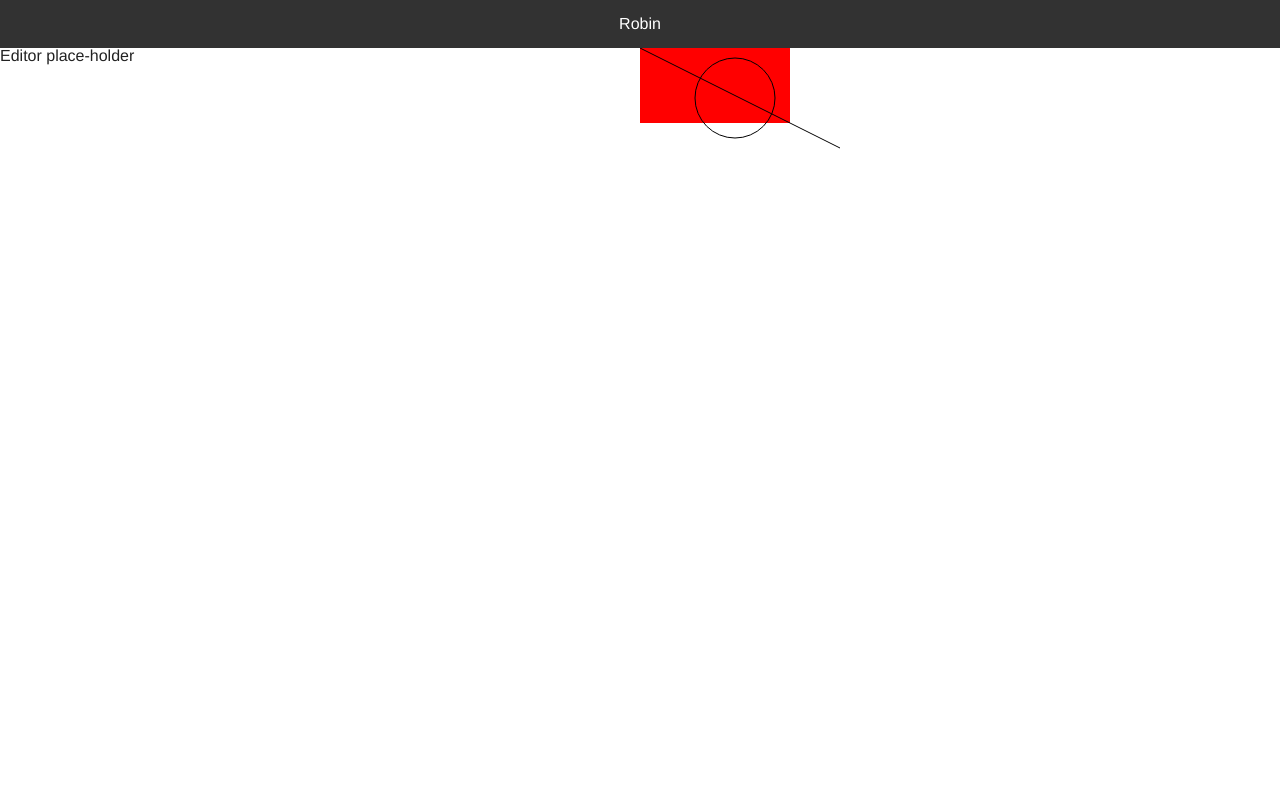
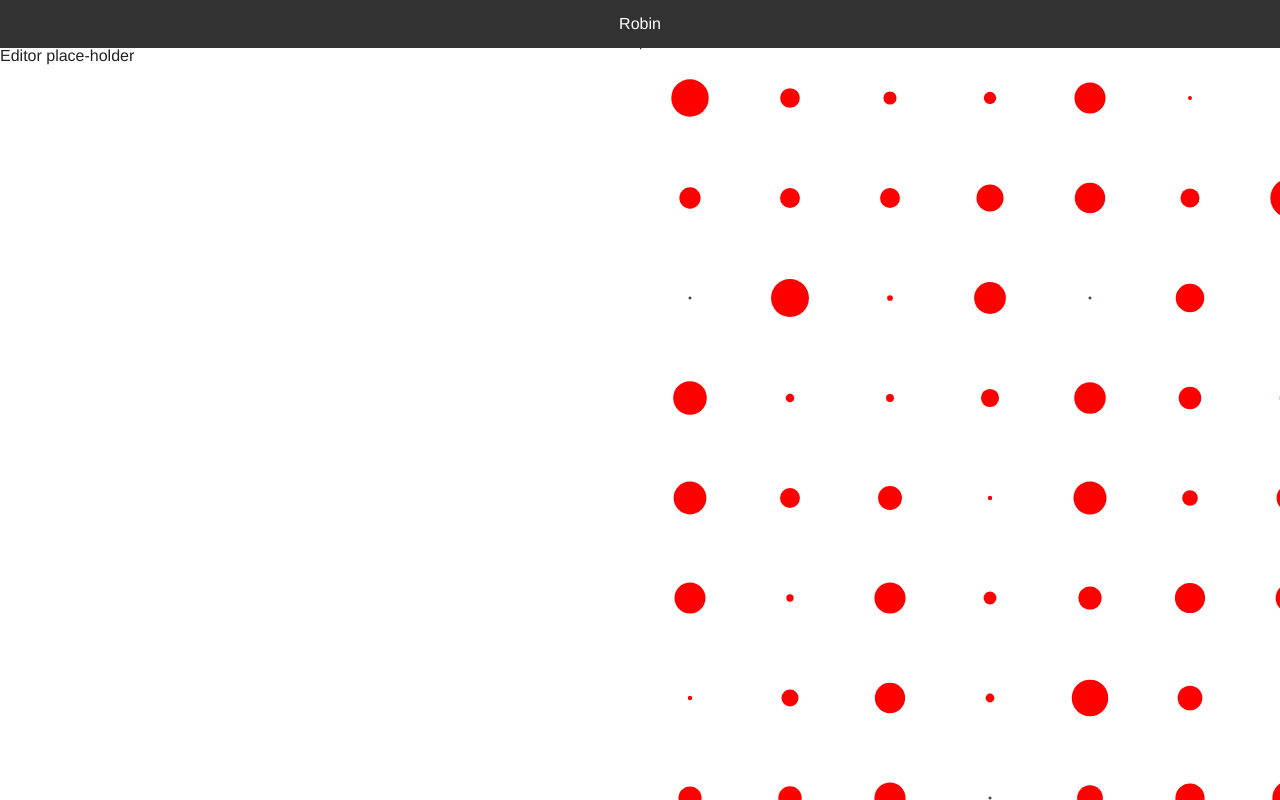
Before and after one commit to elayabharath/robin, a website: page index.html in a window 1280 px wide. Drawn offline with Linux system fonts and the light colour scheme.

Commit message:
Basic library test

```diff
--- /dev/null
+++ b/GeomLibrary.js
@@ -0,0 +1,34 @@
+var Point = {
+  X: 0,
+  Y: 0,
+  Create: function(X, Y) {
+    this.X = X;
+    this.Y = Y;
+    this.Draw();
+    return this;
+  },
+  Draw: function() {
+    canvas.beginPath();
+    canvas.arc(this.X, this.Y, 1, 0, 2 * Math.PI);
+    canvas.strokeStyle = "#000000";
+    canvas.stroke();
+  }
+};
+
+var Circle = {
+  Center : Point.Create(0, 0),
+  Radius : 0,
+  Create : function(center, radius) {
+    this.Center = center;
+    this.Radius = radius;
+    this.Draw();
+    return this;
+  },
+
+  Draw : function() {
+    canvas.beginPath();
+    canvas.arc(this.Center.X,this.Center.Y,this.Radius,0,2 * Math.PI);
+    canvas.fillStyle = "#FF0000";
+    canvas.fill();
+  }
+};
--- a/drawOnCanvas.js
+++ b/drawOnCanvas.js
@@ -1,8 +1,5 @@
-ctx.fillStyle = "#FF0000";
-ctx.fillRect(0,0,150,75);
-ctx.moveTo(0,0);
-ctx.lineTo(200,100);
-ctx.stroke();
-ctx.beginPath();
-ctx.arc(95,50,40,0,2*Math.PI);
-ctx.stroke();
+for(var i = 5; i < 100; i=i+10)
+  for(var j = 5; j < 100; j=j+10) {
+  var myPoint = Point.Create(i*10, j*10);
+  var myCircle = Circle.Create(myPoint, Math.random()*20);
+}
--- a/index.html
+++ b/index.html
@@ -31,6 +31,7 @@
   </div>
 
   <script src="loadCanvas.js"></script>
+  <script src="GeomLibrary.js"></script>
   <script src="drawOnCanvas.js"></script>
 </body>
 
--- a/loadCanvas.js
+++ b/loadCanvas.js
@@ -1,5 +1,5 @@
-var canvas = document.getElementById('canvas');
+var canvasElem = document.getElementById('canvas');
 var viewerDiv = document.getElementById('viewer');
-canvas.width = viewerDiv.offsetWidth;
-canvas.height = viewerDiv.offsetHeight;
-var ctx = canvas.getContext("2d");
+canvasElem.width = viewerDiv.offsetWidth;
+canvasElem.height = viewerDiv.offsetHeight;
+var canvas = canvasElem.getContext("2d");
```
